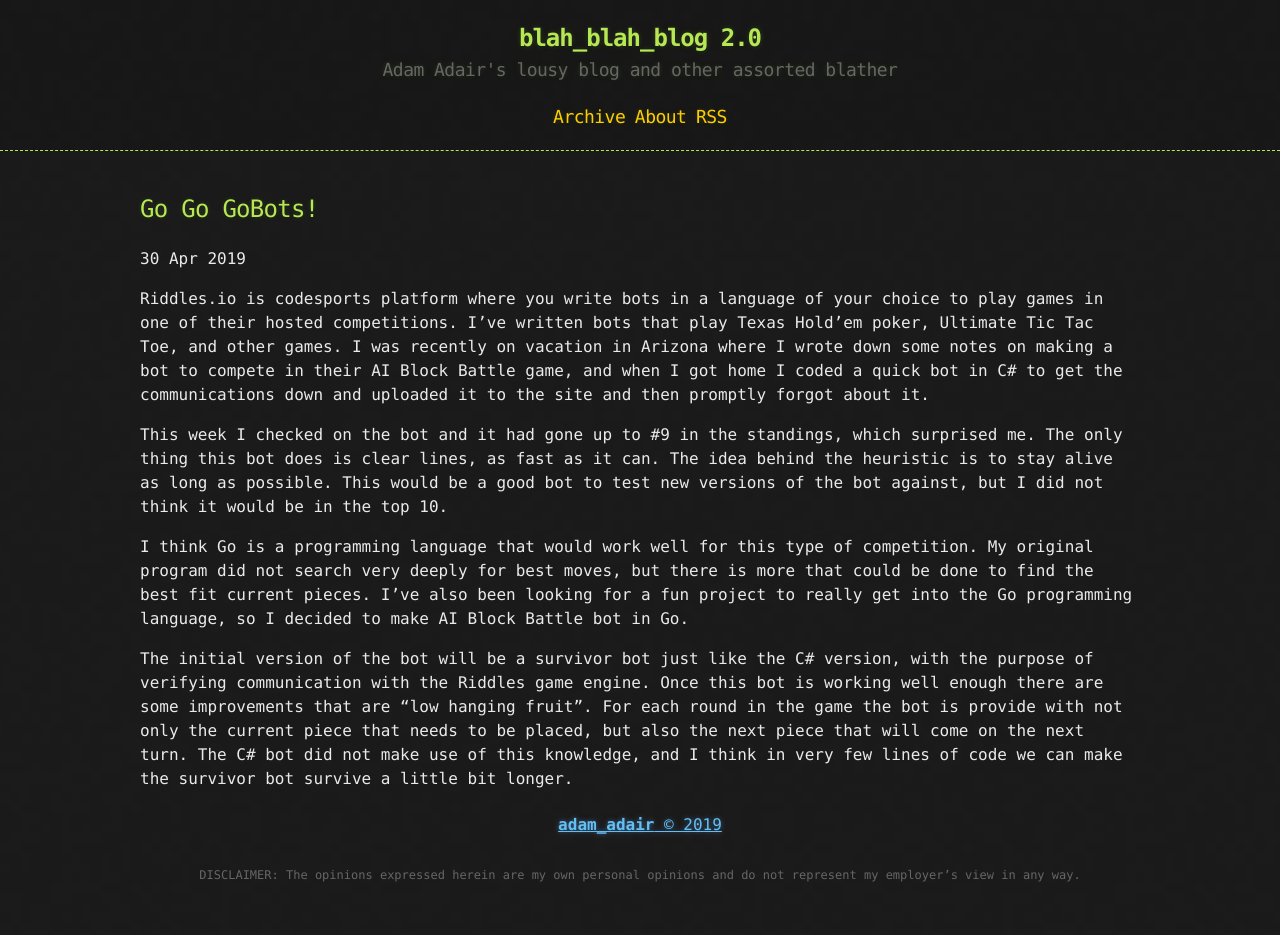
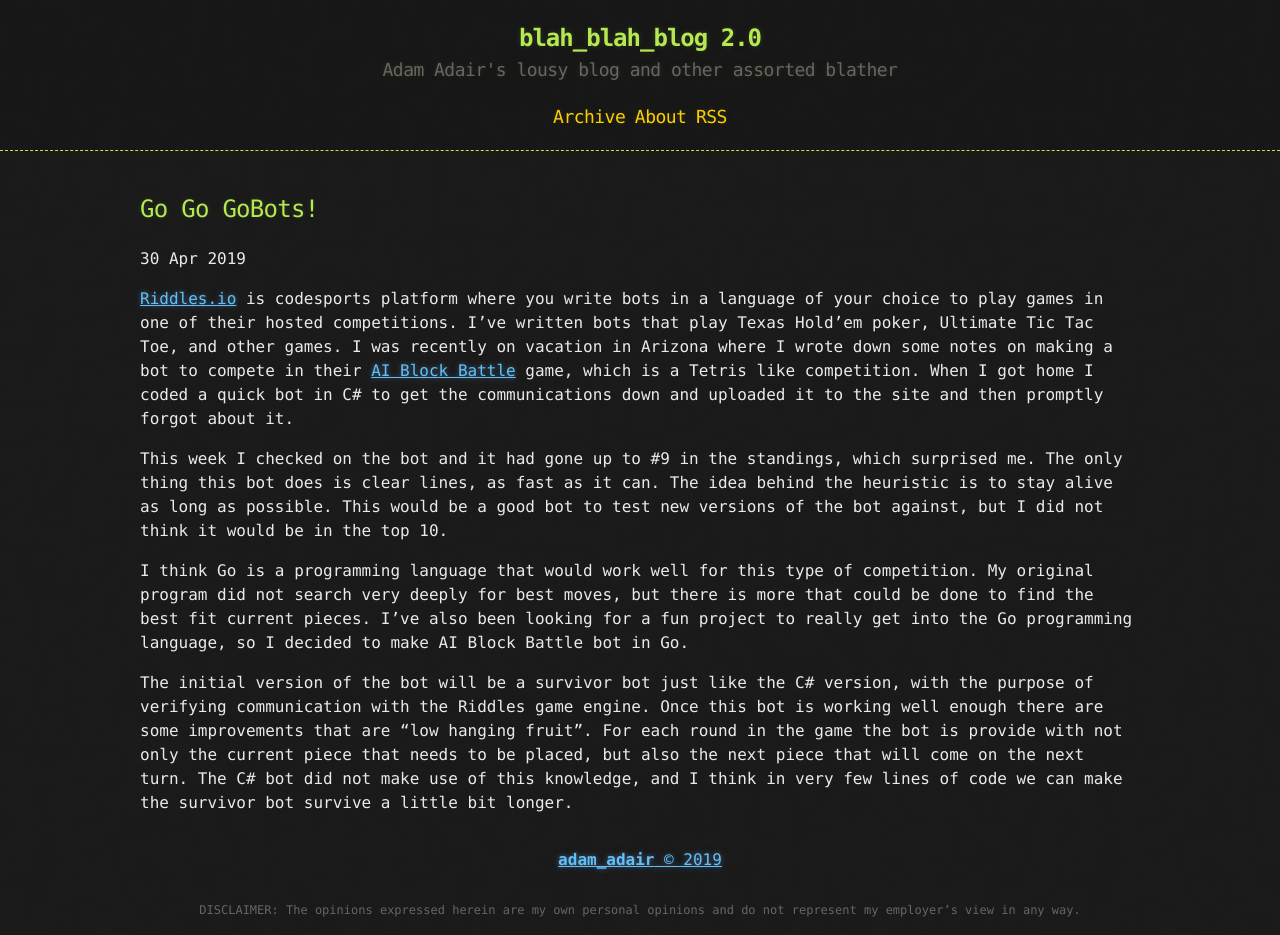
Before and after one commit to adamadair/adamadair.github.io, a Jekyll site: the page built from _posts/2019-04-30-go-go-gobots.markdown, in a window 1280 px wide. Built offline with Jekyll 4.4.1, drawn with Linux system fonts in a browser that asks for light colours; before the commit the page ends 900 px from its top, so only the background shows below that.

Commit message:
Update 2019-04-30-go-go-gobots.markdown
Added missing links to the post.

```diff
--- a/_posts/2019-04-30-go-go-gobots.markdown
+++ b/_posts/2019-04-30-go-go-gobots.markdown
@@ -4,11 +4,12 @@ title: "Go Go GoBots!"
 date: "2019-04-30 15:15:55 -0500"
 ---
 
-Riddles.io is codesports platform where you write bots in a language of your
+[Riddles.io](https://www.riddles.io/) is codesports platform where you write bots in a language of your
 choice to play games in one of their hosted competitions. I've written bots
 that play Texas Hold'em poker, Ultimate Tic Tac Toe, and other games. I was
 recently on vacation in Arizona where I wrote down some notes on making a
-bot to compete in their AI Block Battle game, and when I got home I coded a
+bot to compete in their [AI Block Battle](https://playground.riddles.io/competitions/ai-block-battle)
+game, which is a Tetris like competition. When I got home I coded a
 quick bot in C# to get the communications down and uploaded it to the site
 and then promptly forgot about it.
 
```
